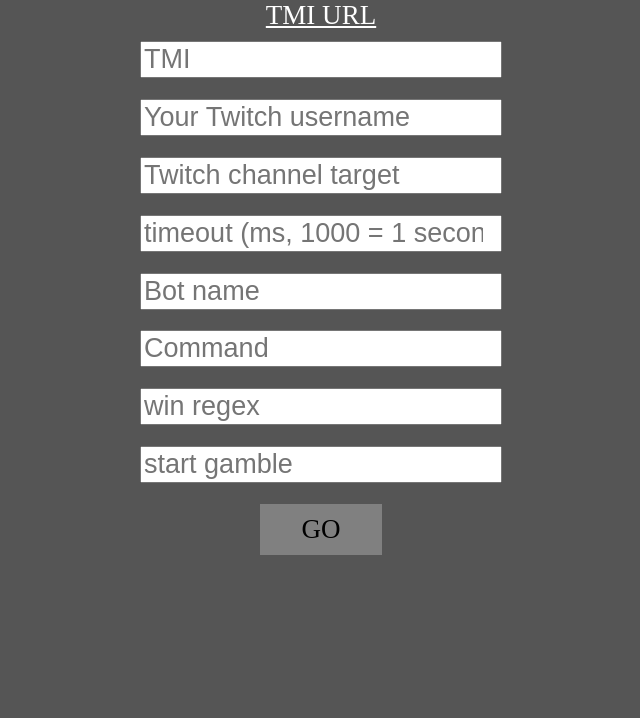
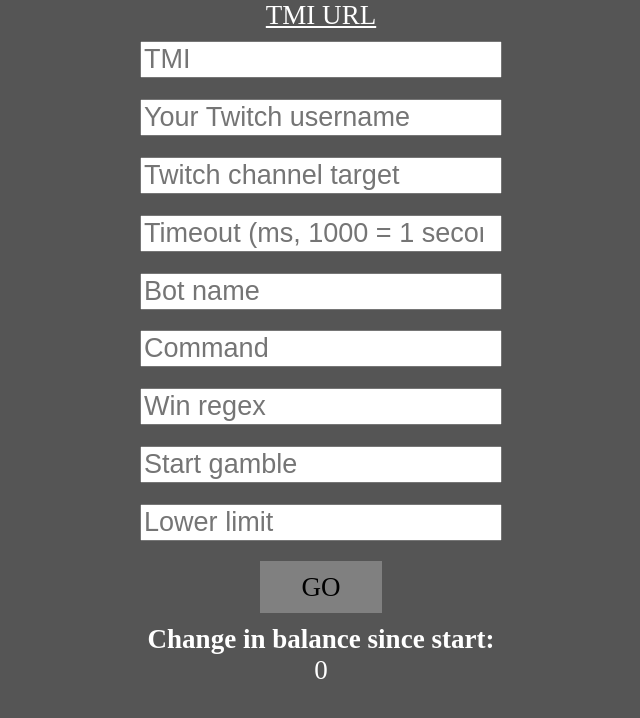
Before and after one commit to Yazaar/Twitch-Auto-Gamble-Bot, a plain HTML site: page index.html in a window 1280 px wide. Shown: the whole page, without its empty margins (319-959 px from the left). Drawn offline with Linux system fonts and the light colour scheme.

Commit message:
uploaded a second version, yeah already

```diff
--- a/index.html
+++ b/index.html
@@ -12,12 +12,15 @@
     <input type="password" placeholder="TMI" id="TMI">
     <input type="text" id="username" placeholder="Your Twitch username">
     <input type="text" id="channel" placeholder="Twitch channel target">
-    <input type="number" placeholder="timeout (ms, 1000 = 1 second)" id="timeout">
+    <input type="number" placeholder="Timeout (ms, 1000 = 1 second)" id="timeout">
     <input type="text" placeholder="Bot name" id="bot">
     <input type="text" placeholder="Command" id="command">
-    <input type="text" placeholder="win regex" id="win">
-    <input type="number" placeholder="start gamble" id="start">
+    <input type="text" placeholder="Win regex" id="win">
+    <input type="number" placeholder="Start gamble" id="start">
+    <input type="number" placeholder="Lower limit" id="LowerLimit">
     <div id="go">GO</div>
+    <h3>Change in balance since start:</h3>
+    <p id="balance">0</p>
     <script src="./script.js"></script>
 </body>
 </html>
--- a/script.js
+++ b/script.js
@@ -8,7 +8,9 @@ let win
 let start
 let current
 let bot
+let LowerLimit
 let GoAgain
+let balance = 0
 
 
 function sendMessage(message) {
@@ -48,6 +50,8 @@ function StartTTV(TMI, username, channel, timeout){
         }
         clearInterval(GoAgain)
         if (win.test(msg)){
+            balance += parseInt(current)
+            document.getElementById('balance').innerHTML = new String(balance).valueOf()
             console.log('won')
             if (current == start){
                 current = new String(parseInt(current)+1).valueOf()
@@ -60,7 +64,13 @@ function StartTTV(TMI, username, channel, timeout){
             }, timeout)
             return
         }
+        balance -= parseInt(current)
+        document.getElementById('balance').innerHTML = new String(balance).valueOf()
         console.log('lost')
+        if (balance < LowerLimit){
+            console.log('Lost too much there. Canceled the gambling for you.')
+            return
+        }
         current = new String(parseInt(current)*2).valueOf()
         setTimeout(()=>{
             sendMessage(command + ' ' + current)
@@ -90,11 +100,13 @@ document.getElementById('go').addEventListener('click', () => {
     channel = document.getElementById('channel').value
     command = document.getElementById('command').value
     start = parseInt(document.getElementById('start').value)
+    LowerLimit = parseInt(document.getElementById('LowerLimit').value)
+
     win = document.getElementById('win').value
     bot = document.getElementById('bot').value.toLowerCase()
     bot = new RegExp('^:' + bot + '!' + bot + '@' + bot + '\.tmi\.twitch\.tv')
-    if (isNaN(timeout) || isNaN(start)){
-        console.log('"timeout" and "start gamble" have to be an int :)')
+    if (isNaN(timeout) || isNaN(start) || isNaN(LowerLimit)){
+        console.log('"timeout", "start gamble" and "Lower limit" have to be ints :)')
         return
     }
     if (timeout < 1 || start < 1){
--- a/style.css
+++ b/style.css
@@ -32,3 +32,13 @@ div#go {
 div#go:hover {
     background: rgba(255, 255, 255, .5);
 }
+
+h3 {
+    color: #ffffff;
+    margin: 0;
+}
+
+p {
+    color: #ffffff;
+    margin: 0;
+}
```
